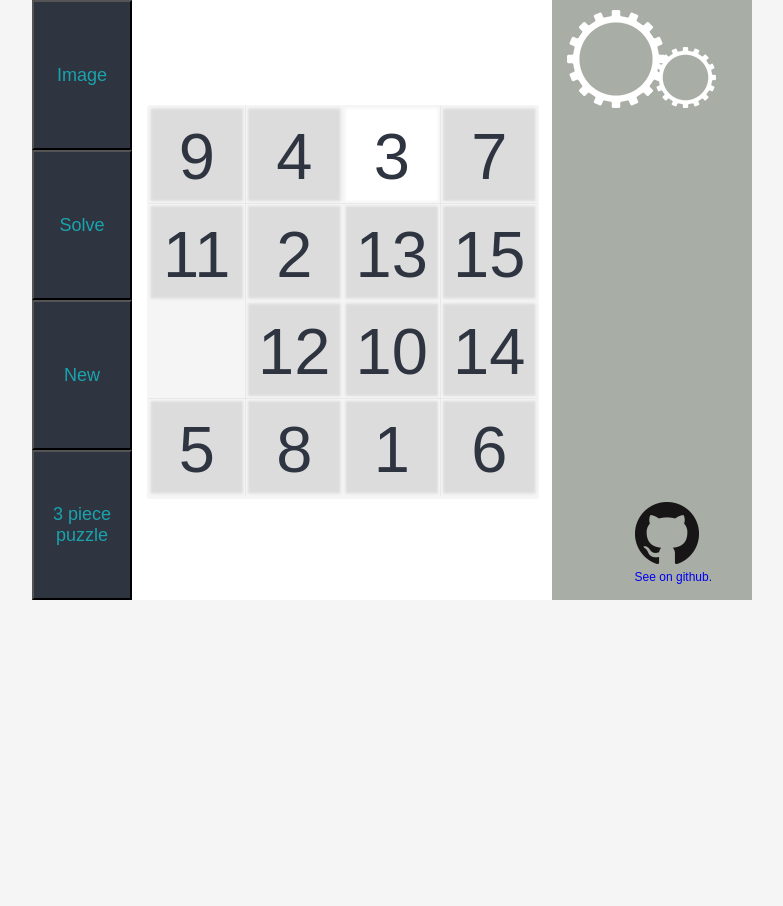
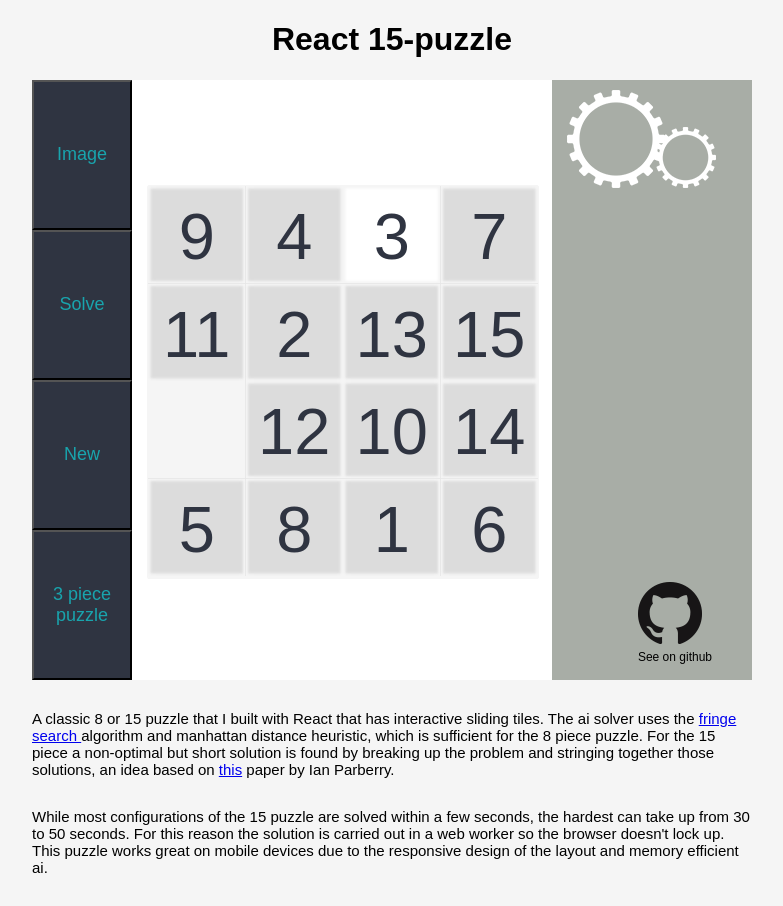
Before and after one commit to erinlynndownes/react-slide-puzzle, a React (Create React App) app: page / in a window 1280 px wide. Shown: the whole page, without its empty margins (248-1031 px from the left). Before the commit the page ends 800 px from the top, so only its background shows below. Built offline with nearby package versions, Linux system fonts and the light colour scheme.

Commit message:
final styling, remove proptypes for now, write up and readme, license

```diff
--- a/src/App.css
+++ b/src/App.css
@@ -119,26 +119,6 @@
 
 }
 
-
-.counter {
-    display:inline-block;
-    width:130px;
-    margin:auto;
-    text-align:center;
-    padding-top:20px;
-    color: #2f3441;
-
-
-
-}
-
-.moveNumber {
-    margin:0;
-    font-size:40px;
-
-}
-
-
 .gears {
     color:white;
 
@@ -170,6 +150,7 @@
 }
 
 figure {
+    pointer-events: all;
     position:absolute;
     bottom:0;
     right:0;
@@ -181,7 +162,38 @@ figcaption {
     font-size:12px;
 }
 
+figure a {
+    outline:none;
+    text-decoration:none;
+    padding:0;
+    margin:0;
+    color:black;
+}
+
+.wholepage {
+
+    text-align: center;
+}
 .placeHolder {
 
     opacity:0;
 }
+
+.pagetitle {
+
+}
+
+.writeup {
+    padding-top:30px;
+    max-width:720px;
+    margin:auto;
+    text-align: left;
+}
+
+.pagedescription {
+
+    margin:auto;
+    font-size:15px;
+    padding-bottom:30px;
+
+}
--- a/src/App.js
+++ b/src/App.js
@@ -1,8 +1,6 @@
 import React, { Component } from 'react';
 import './App.css';
 import GameView from './components/GameView';
-
-//import testImage from './images/huxley.jpg';
 
 class App extends Component {
 
--- a/src/components/GameView.js
+++ b/src/components/GameView.js
@@ -1,5 +1,4 @@
 import React, { Component } from 'react';
-import PropTypes from 'prop-types';
 import Puzzle from './Puzzle';
 import GameUi from './GameUi';
 import {getRandom} from "../libs/utils";
@@ -220,6 +219,27 @@ class GameView extends Component {
                 textAlign:`center`
             };
 
+            if(viewWidth > 1024){
+
+                return (
+                    //pass move counter function
+                    <div className="wholepage">
+                        <h1 className="pagetitle"> React 15-puzzle </h1>
+                        <div className="game-area"  >
+                            <div className="game-container" ref="container" style={gamecontainerstyle}>
+                                <GameUi imageClick={this.handleImageBtn} solveClick={this.handleSolveBtn} newClick={this.handleNewBtn} sizeClick={this.handleSizeBtn} otherSize={toggleSize} otherType={toggleImage} navStyle={uistyle} buttonStyle={buttonstyle}/>
+                                <Puzzle displayType={puzzleType} rowsize={puzzleSize} src={puzzleSrc} width={imgWidth} height={imgHeight} new={newPuzzle} forceMove={nextMove} isSolving={solving} afterUpdate={this.puzzleUpdateComplete} puzzleScale={puzzleScale} gridStyle={gridStyle} containerStyle={containerstyle} containerRef={this.refs.container} solveComplete={this.handleSolveComplete}/>
+                                <Sidebar solving={this.state.solving}/>
+                            </div>
+                        </div>
+                        <div className="writeup">
+                            <p className="pagedescription">A classic 8 or 15 puzzle that I built with React that has interactive sliding tiles. The ai solver uses the <a href="https://en.wikipedia.org/wiki/Fringe_search">fringe search </a>algorithm and manhattan distance heuristic, which is sufficient for the 8 piece puzzle. For the 15 piece a non-optimal but short solution is found by breaking up the problem and stringing together those solutions, an idea based on <a href="https://pdfs.semanticscholar.org/21be/9f73ab7afb7991b8cfbdaf96e4124a0bec89.pdf">this</a> paper by Ian Parberry.</p>
+                            <p className="pagedescription">While most configurations of the 15 puzzle are solved within a few seconds, the hardest can take up from 30 to 50 seconds. For this reason the solution is carried out in a web worker so the browser doesn't lock up. This puzzle works great on mobile devices due to the responsive design of the layout and memory efficient ai.</p>
+
+                        </div>
+                    </div>
+                );
+            }else{
                 return (
                     //pass move counter function
                     <div className="game-area"  >
@@ -231,14 +251,13 @@ class GameView extends Component {
                     </div>
 
                 );
+
+            }
+
+
        }
     }
 }
 
 
-GameView.propTypes = {
-
-
-};
-
 export default GameView;
--- a/src/components/MovesCounter.js
+++ /dev/null
@@ -1,18 +0,0 @@
-import React, { Component } from 'react';
-import PropTypes from 'prop-types';
-
-class MovesCounter extends Component{
-
-    render(){
-
-        return (
-            <div className="counter">
-                <p>no.of moves:</p>
-                <p className="moveNumber">{this.props.movesCount}</p>
-
-            </div>
-        )
-    }
-}
-
-export default MovesCounter;
--- a/src/components/Puzzle.js
+++ b/src/components/Puzzle.js
@@ -1,10 +1,7 @@
 import React, { Component } from 'react';
-import PropTypes from 'prop-types';
 import Grid from './Grid';
 import GridModel from "../libs/GridModel";
 
-//model
-//grid
 
 class Puzzle extends Component{
     constructor(props){
@@ -63,10 +60,10 @@ class Puzzle extends Component{
 
         if(!this.moves || this.moves.length <= 0){
             this.props.solveComplete();
+            this.state.gridModel.solution = null;
 
         }else{
             let nextMove = this.moves.shift();
-            console.log("move is?? " + nextMove);
             this.inputMove(nextMove);
             //this.props.afterUpdate();
             const ref = this;
@@ -91,7 +88,6 @@ class Puzzle extends Component{
 
     handleSolution = (solution) => {
 
-        console.log("got the solution in the puzzle!.." + solution);
         this.moves = solution;
 
         const ref = this;
@@ -179,7 +175,6 @@ class Puzzle extends Component{
         //input move to grid model
         let p = this.state.gridModel.moveTile(position);
 
-        console.log("input move: " + p);
         //if valid move get new tile state
         if(p !== null){
             //set state with new tiles or complete
@@ -244,8 +239,3 @@ const setDragDropState = (dragged,dropped) => {
 };
 
 export default Puzzle;
-
-Puzzle.propTypes = {
-    rowsize:PropTypes.oneOf([3,4]).isRequired,
-    src:PropTypes.string.isRequired
-};
--- a/src/components/Sidebar.js
+++ b/src/components/Sidebar.js
@@ -1,12 +1,8 @@
 import React, { Component } from 'react';
-import PropTypes from 'prop-types';
 import SolvingAnim from './SolvingAnim';
-import MovesCounter from './MovesCounter';
 import gitmark from '../images/GitHub-Mark-64px.png';
 
 class Sidebar extends Component{
-
-
 
     render(){
 
@@ -15,15 +11,14 @@ class Sidebar extends Component{
         return (
             <div className="sidebar">
                 <SolvingAnim solving={this.props.solving}/>
-
-                <a href={giturl} target="_blank">
-                <figure>
-
-                    <img src={gitmark}/>
-                    <figcaption>See on github.</figcaption>
+                <figure >
+                    <a href={giturl}  className="gitlink" target="_blank">
+                        <img alt='github logo' src={gitmark}/>
+                        <figcaption>See on github</figcaption>
+                    </a>
 
                 </figure>
-                </a>
+
             </div>
         )
     }
--- a/src/components/SolvingAnim.js
+++ b/src/components/SolvingAnim.js
@@ -1,5 +1,4 @@
 import React, { Component } from 'react';
-import PropTypes from 'prop-types';
 import gear1 from "../images/small-gear.png";
 import gear2 from "../images/big-gear.png";
 
@@ -21,8 +20,8 @@ class SolvingAnim extends Component{
         return (
             <div className="solveInfo">
                 <div className={gearclass}>
-                    <img src={gear2} />
-                    <img src={gear1} />
+                    <img alt='big gear' src={gear2} />
+                    <img alt='small gear' src={gear1} />
                     <p style={txtClass}>Solving...</p>
 
                 </div>
```
Also changed, not shown: src/components/Grid.js (+0 -7 lines), src/components/Tile.js (+1 -11 lines), LICENSE.txt (added), src/libs/WorkerSolver.js, 1 other file (tests, documents, lock files or other folders). Lines whose indentation alone changed are shown as unchanged.
